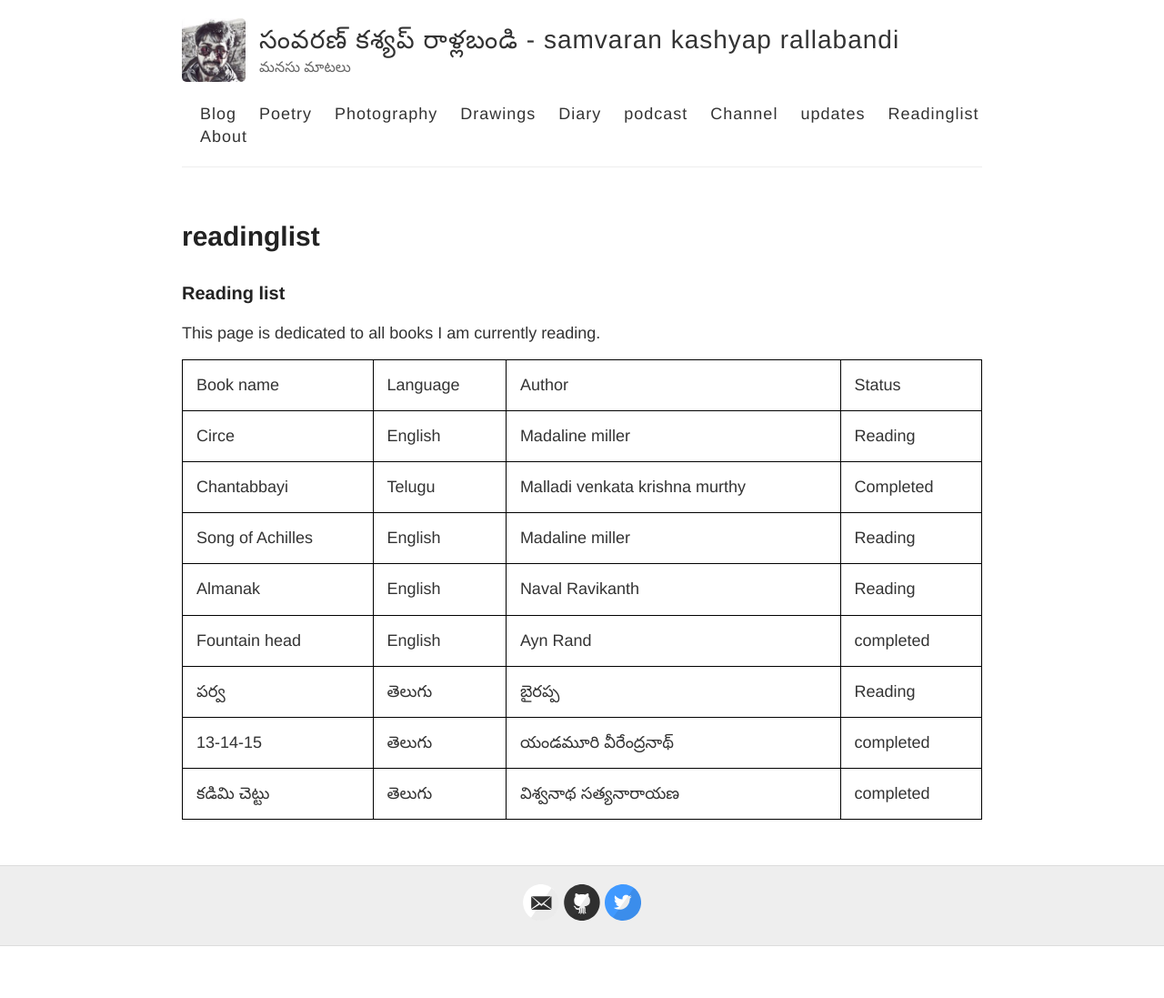
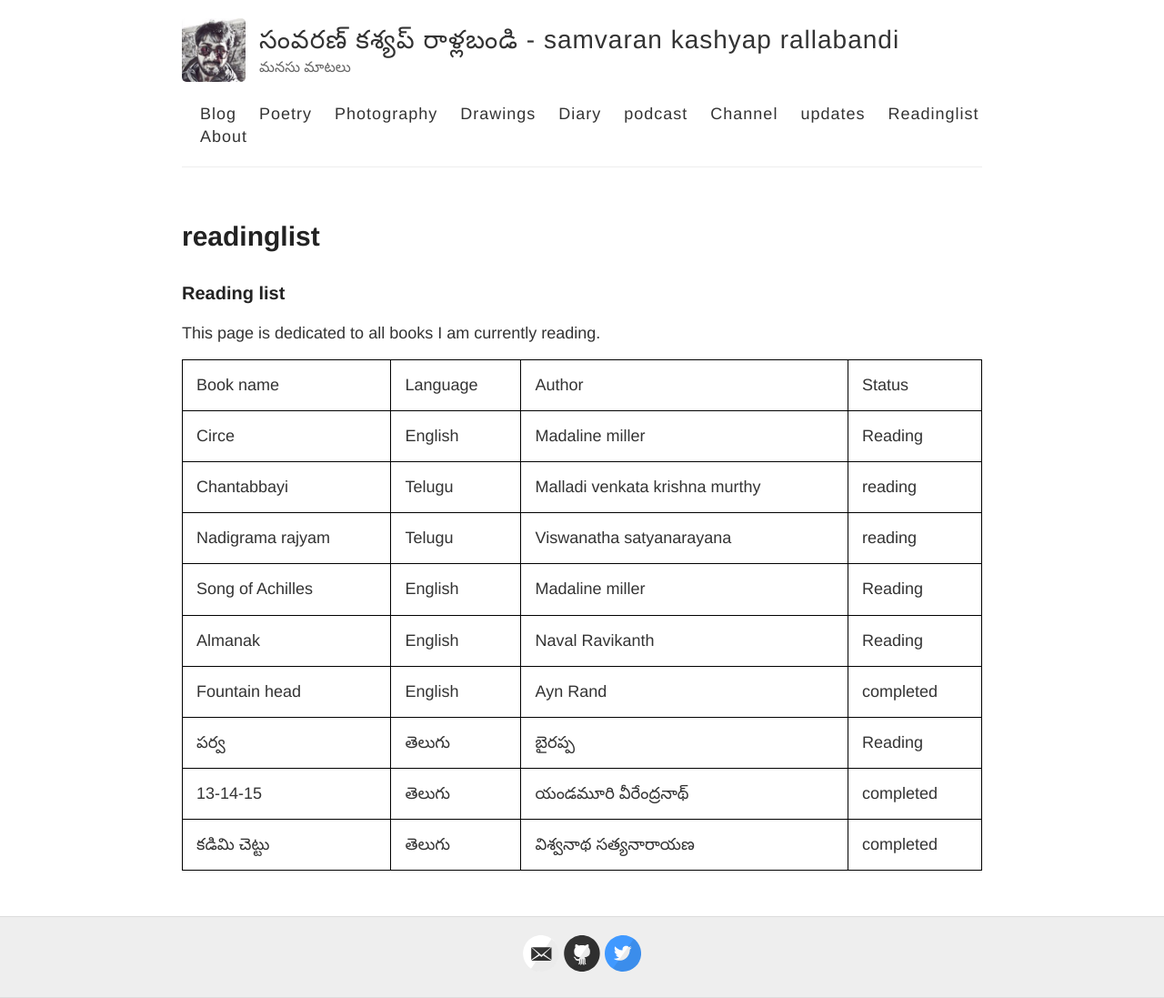
Before and after one commit to rsk/rsk.github.io, a Jekyll site: the page built from readinglist.md, in a window 1280 px wide. Shown: the whole page at 91% size. Built offline with Jekyll 4.4.1, drawn with Linux system fonts in a browser that asks for light colours; comment, search, counter and statistics services are not loaded; before the commit the page ends 1040 px from its top, so only the background shows below that.

Commit message:
Update readinglist.md

```diff
--- a/readinglist.md
+++ b/readinglist.md
@@ -45,7 +45,13 @@ This page is dedicated to all books I am currently reading.
     <td> Chantabbayi </td>
     <td> Telugu </td>
     <td> Malladi venkata krishna murthy </td>
-    <td> Completed </td>
+    <td> reading </td>
+  </tr>
+  <tr>
+    <td> Nadigrama rajyam </td>
+    <td> Telugu </td>
+    <td> Viswanatha satyanarayana </td>
+    <td> reading </td>
   </tr>
   <tr>
     <td> Song of Achilles  </td>
```
